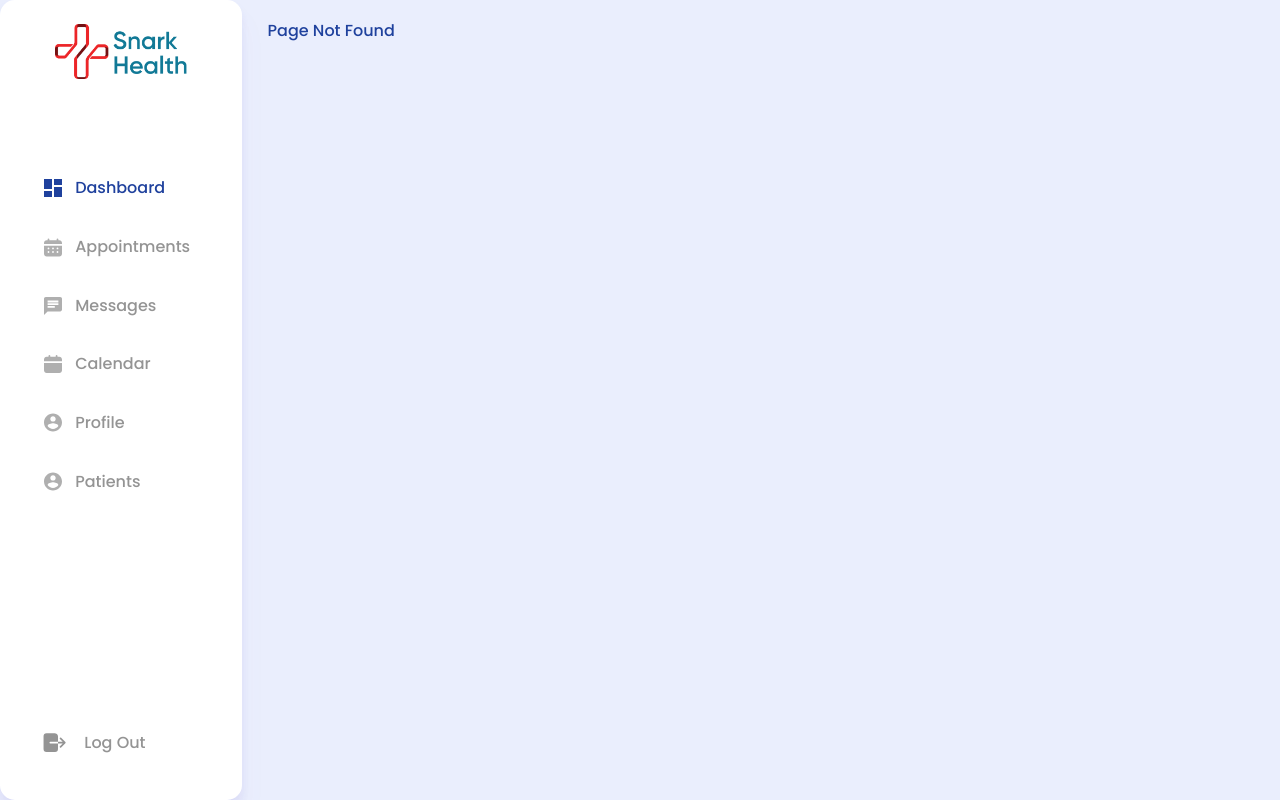
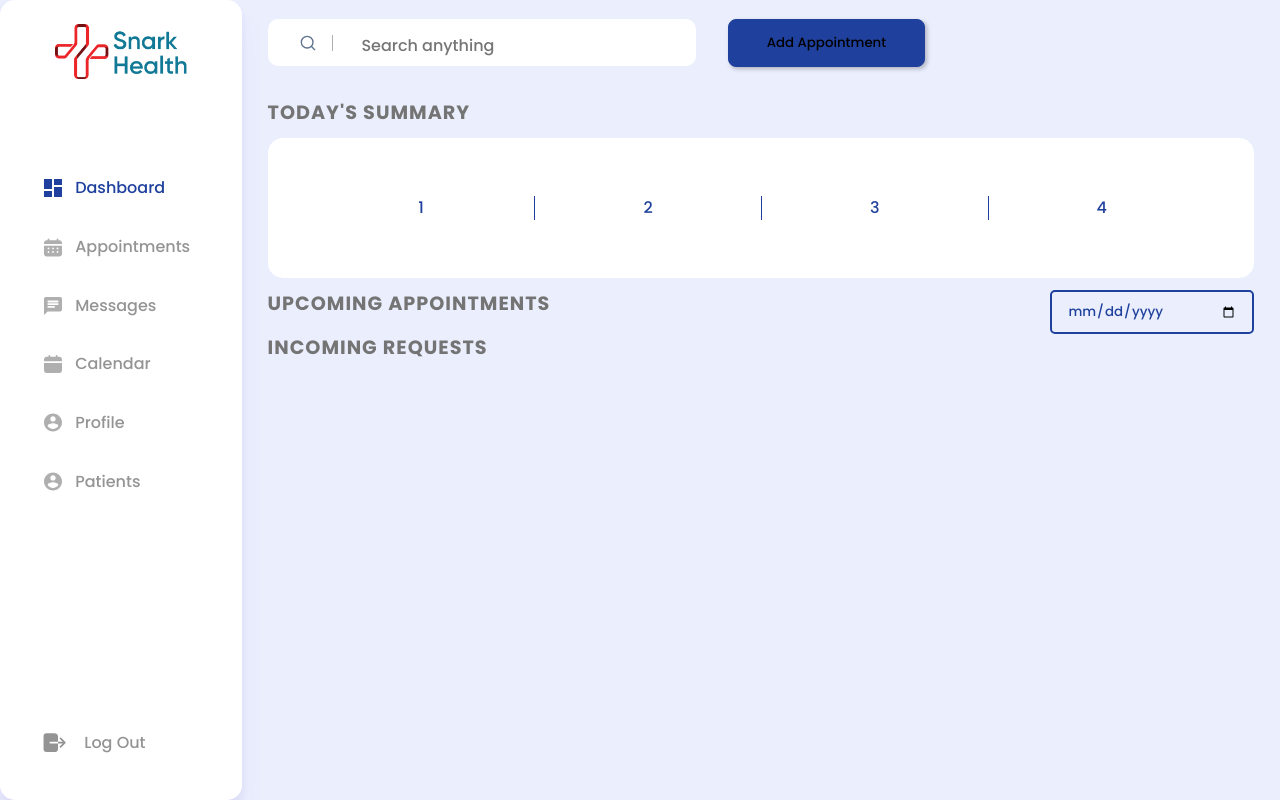
Before and after one commit to nanaama22/snark, a React (Vite) app: page /app/appointments in a window 1280 px wide. Before the commit this address had no page. Built offline with nearby package versions, Linux system fonts and the light colour scheme.

Commit message:
Fix Dashboard cards

```diff
--- a/src/App.jsx
+++ b/src/App.jsx
@@ -16,6 +16,7 @@ import PageNotFound from "./pages/PageNotFound/PageNotFound";
 import Profile from "./pages/Profile/Profile";
 import Registration from "./pages/Registration/Registration";
 import Login from './pages/Login/Login';
+import Appointments from './pages/Appointments/Appointment';
 
 function App() {
      const routes = useRoutes([
@@ -30,6 +31,10 @@ function App() {
                     {
                          path: "dashboard",
                          element: <Home />,
+                    },
+                    {
+                         path: "appointments",
+                         element: <Appointments />,
                     },
                     {
                          path: "calendar",
--- a/src/components/Cards/DashboardInfoCard/DashboardInfoCard.jsx
+++ b/src/components/Cards/DashboardInfoCard/DashboardInfoCard.jsx
@@ -1,10 +1,13 @@
 import './dashboardinfocard.css'
-import Appoint from'../../../assets/svg/AppointmentIcon'
+import AppointmentIcon from'../../../assets/svg/AppointmentIcon'
 
 const DashboardInfoCard = ({name, stat,color}) => {
      return (
             <div className="dashboard-card">
-                  <img src={Appoint} alt="" className={'icon-border-'+color} />
+                  {/* <img src={AppointmentIcon} alt="" className={'icon-border-'+color} /> */}
+                  <span className={'icon-border-'+color}>
+                        <AppointmentIcon  />
+                  </span>
                   <div className='card-data'>
                         <p className='card-data-name'>{name}</p>
                         <p className='card-data-stat'>{stat}</p>
--- a/src/components/Cards/DashboardInfoCard/dashboardinfocard.css
+++ b/src/components/Cards/DashboardInfoCard/dashboardinfocard.css
@@ -4,6 +4,7 @@
      width: auto;
      display: flex;
      /* justify-content: space-between; */
+     align-items: center;
      border-radius: 1rem;
      padding: 1.4rem;
      filter: drop-shadow(0 20px 13px rgb(91 71 188 / 0.03)) drop-shadow(0 8px 5px rgb(91 71 188 / 0.08));
@@ -14,22 +15,43 @@
 }
 
 .icon-border-green {
+     display: flex;
+     justify-content: center;
+     align-items: center;
      border: 4px solid green;
      border-radius: 100%;
-     padding: 1rem;
+     height: 50px;
+     width: 50px;
 }
 
 .icon-border-pink {
      border: 4px solid pink;
+     display: flex;
+     justify-content: center;
+     align-items: center;
      border-radius: 100%;
-     padding: 1rem;
+     height: 50px;
+     width: 50px;
 }
+
+.icon-border-purple {
+     border: 4px solid rgb(255, 181, 255);
+     display: flex;
+     justify-content: center;
+     align-items: center;
+     border-radius: 100%;
+     height: 50px;
+     width: 50px;
+}
+
+
 
 .card-data {
      display: flex;
      flex-direction: column;
      justify-content: center;
      text-align: center;
+     margin: 0 auto
 }
 
 .card-data-name {
--- a/src/components/Sidebar/Sidebar.jsx
+++ b/src/components/Sidebar/Sidebar.jsx
@@ -26,10 +26,8 @@ const Sidebar = () => {
 
      const handleClick = (menuItem) => {
           setSelectedMenuItem(menuItem)
-          // console.log(menuItem);
      }
 
-     console.log(selectedMenuItem);
      return (
           <div className="sidebar">
                <div className="logo-n-menu">
@@ -43,7 +41,6 @@ const Sidebar = () => {
                                                   {
                                                        selectedMenuItem === item.id ? <item.icon className="menu-icon" selected={true}/> : <item.icon className="menu-icon" />
 
-                                                       // <img style={{ fill: "#1F419D", stroke: "#1F419D", }} src={item.icon} alt="" /> : <img src={item.icon} alt="" />
                                                   }
                                                   {
                                                        selectedMenuItem == item.id ? <p className="selected">{item.name}</p> : <p>{item.name}</p>
--- a/src/container/Layout/Layout.jsx
+++ b/src/container/Layout/Layout.jsx
@@ -10,10 +10,6 @@ export const Layout = () => {
                <Sidebar />
                <div className="layout-content">
                     <Outlet />
-                    {/* <Routes>
-                         <Route path='/home' element={<Home />}/>
-                         <Route path='/' element={<Home />}/>
-                    </Routes> */}
                </div>
           </div>
      );
--- /dev/null
+++ b/src/pages/Appointments/Appointment.jsx
@@ -0,0 +1,40 @@
+import Navbar from "../../components/Navbar/Navbar";
+import './appointment.css'
+
+
+const Appointments = () => {
+     return (
+          <div className="appointment-page">
+               {/* header */}
+               <div className="appointment-page-header">
+                    <Navbar />
+               </div>
+               <div className="appointment-page-content">
+                    <h4>TODAY'S SUMMARY</h4>
+                    <div className="appointment-summary">
+                         <span className="appointment-summary-item">1</span>
+                         <span className="appointment-summary-item item-bordered">2</span>
+                         <span className="appointment-summary-item item-bordered">3</span>
+                         <span className="appointment-summary-item item-bordered">4</span>
+                    </div>
+
+                    {/* upcoming appointment */}
+                    <div className="upcoming-appointments-header">
+                         <h4>UPCOMING APPOINTMENTS</h4>
+                         <input type="date" />
+                    </div>
+                    {/* Horizontally scrollable */}
+                    <div>
+
+                    </div>
+
+
+                    {/* incoming requests */}
+                    <h4>INCOMING REQUESTS</h4>
+                    <div></div>
+               </div>
+          </div>
+      );
+}
+
+export default Appointments;
--- /dev/null
+++ b/src/pages/Appointments/appointment.css
@@ -0,0 +1,65 @@
+.appointment-page {
+     display: grid;
+     grid-template-columns: repeat(3, minmax(0, 1fr));
+     gap: 1rem;
+     padding: 0 0 0.5rem 0;
+}
+
+.appointment-page-header {
+     grid-column: span 3 / span 3;
+     margin-bottom: 1rem;
+}
+
+.appointment-page-content {
+     grid-column: span 3 / span 3;
+     width: 100%;
+}
+
+.appointment-page-content h4 {
+     color: #747474;
+     font-weight: medium;
+     font-size: 1.2rem;
+     line-height: 27px;
+     /* identical to box height */
+
+     letter-spacing: 1px;
+     font-variant: all-small-caps;
+}
+
+.appointment-summary {
+     background-color: white;
+     width: auto;
+     height: 5rem;
+     display: grid;
+     grid-template-columns: repeat(4, minmax(0, 1fr));
+     justify-content: center;
+     align-items: center;
+     padding: 1.875rem 2.5rem;
+     margin: 0.75rem 0;
+     border-radius: 0.938rem;
+}
+
+.appointment-summary-item {
+text-align: center;
+     align-items: center;
+     justify-content: center;
+}
+.item-bordered {
+     border-left: 1px solid #1F419D;
+}
+
+.upcoming-appointments-header {
+     display: flex;
+     justify-content: space-between;
+}
+
+.upcoming-appointments-header input {
+     border: 2px solid #1F419D;
+     border-radius: 5px;
+     background: transparent;
+     color: #1F419D;
+     padding: 0.57rem 0.938rem;
+     width: 10.625rem;
+     justify-content: center;
+     align-items: center;
+}
--- a/src/pages/Home/Home.jsx
+++ b/src/pages/Home/Home.jsx
@@ -27,7 +27,7 @@ const Home = () => {
                     <div className="dashboard-info">
                          <DashboardInfoCard name={'Total appointment'} stat={'300'} color={'green'}/>
                          <DashboardInfoCard name={'Earnings'} stat={'KES 300,000'} color={'pink'}/>
-                         <DashboardInfoCard name={'New Patients'} stat={'62'} color={'pink'}/>
+                         <DashboardInfoCard name={'New Patients'} stat={'62'} color={'purple'}/>
                     </div>
                     <div className="chart">
                          <ChartCard />
```
